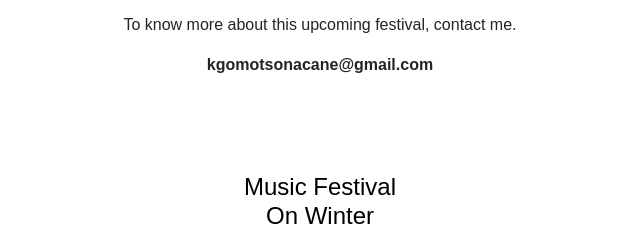
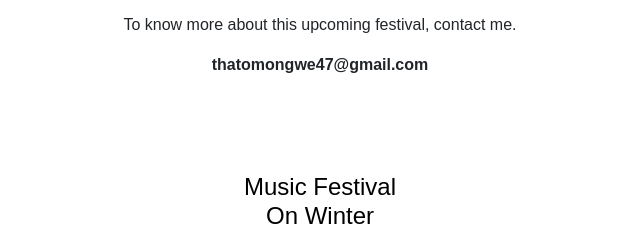
Before and after one commit to Tarto-4/First-Capstone, a plain HTML site: page about.html in a window 1280 px wide. Shown: the part 443-682 px from the top of the page, 320-960 px from the left. Drawn offline with nearby package versions, Linux system fonts and the light colour scheme; a script that the page names is missing; a web font is replaced by a local one.

Commit message:
update file

```diff
--- a/about.html
+++ b/about.html
@@ -61,7 +61,7 @@
                 <div class="container">
                     <p class="message-p about-message-p p-3 border border-secondary bg-white">One good thing about music, when it hits you feel no pain.</p>
                     <p>To know more about this upcoming festival, contact me.</p>
-                    <b class="underline">kgomotsonacane@gmail.com</b>
+                    <b class="underline">thatomongwe47@gmail.com</b>
                 </div>
             </section><br><br><br>
         </section>
```
